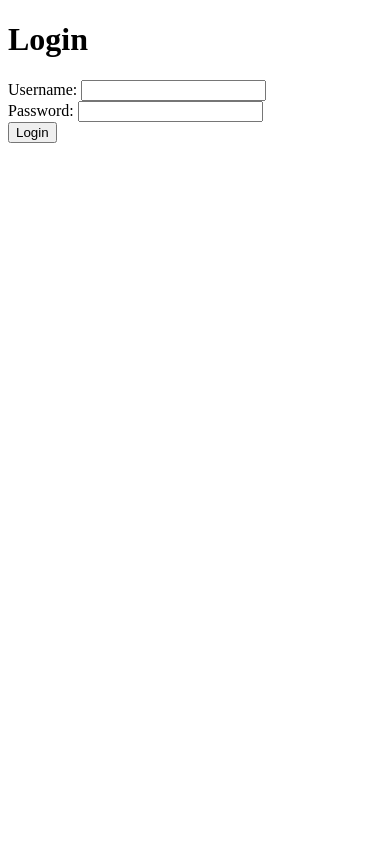
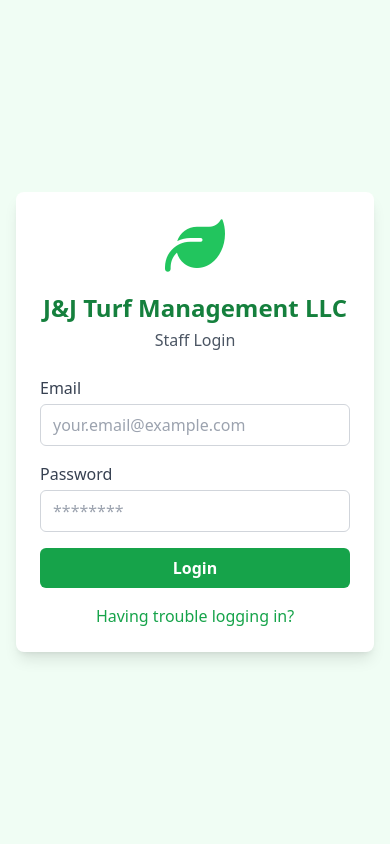
Before and after one commit to taskvera/jjturfs-admin, a PHP site: page /login in a window 390 px wide. Run offline with PHP 8.4, Linux system fonts and the light colour scheme; some libraries are stand-ins or nearby versions.

Commit message:
Working Login Router

```diff
--- a/app/Controllers/AuthController.php
+++ b/app/Controllers/AuthController.php
@@ -1,55 +1,194 @@
 <?php
-// app/Controllers/AuthController.php
 namespace App\Controllers;
 
 use Core\GlobalLogger;
+use App\Models\UserModel;
+use App\Security\SecurityManager;
+use App\Security\IpBlacklistCheck;
+use App\Security\RateLimitCheck;
 
-class AuthController {
+/**
+ * Class AuthController
+ *
+ * Handles authentication for both web and API/mobile requests. This controller:
+ * - Displays the login form.
+ * - Processes login submissions by running a series of pluggable security checks
+ *   before and after user credential validation.
+ * - Logs every significant step using the GlobalLogger.
+ * - Sets session variables and redirects users based on their type (staff vs. customer).
+ *
+ * @package App\Controllers
+ */
+class AuthController
+{
+    /**
+     * Global logger instance.
+     *
+     * @var GlobalLogger
+     */
     protected $logger;
 
     /**
-     * Constructor.
+     * User model instance for database interactions.
+     *
+     * @var UserModel
+     */
+    protected $userModel;
+
+    /**
+     * AuthController constructor.
+     *
+     * Initializes the logger and user model.
      *
      * @param GlobalLogger $logger A logger instance.
      */
-    public function __construct(GlobalLogger $logger) {
+    public function __construct(GlobalLogger $logger)
+    {
         $this->logger = $logger;
+        $this->logger->debug("AuthController constructed");
+        // Instantiate the user model (in production, consider using dependency injection)
+        $this->userModel = new UserModel();
     }
 
     /**
-     * Display the login form.
+     * Display the login form for web users.
+     *
+     * Logs the event and includes the login view.
+     *
+     * @return void
      */
-    public function showLogin() {
-        $this->logger->info("Displaying login page");
+    public function showLogin(): void
+    {
+        $this->logger->info("Displaying login form to web user");
         require_once __DIR__ . '/../Views/LoginView.php';
     }
 
     /**
      * Handle the login form submission.
+     *
+     * This method performs the following steps:
+     * 1. Logs the receipt of login data.
+     * 2. Instantiates the SecurityManager and registers pre-validation checks.
+     * 3. Runs pre-validation checks (e.g., IP blacklist, rate limiting).
+     * 4. Attempts to retrieve the user by email.
+     * 5. Validates the provided password.
+     * 6. Runs post-validation checks (e.g., account status, risk assessments).
+     * 7. On success, sets session variables and redirects the user based on their type.
+     * 8. On failure, logs the failure and displays the login form with an error message.
+     *
+     * @return void
      */
-    public function handleLogin() {
+    public function handleLogin(): void
+    {
         $this->logger->info("Processing login request");
 
-        $username = $_POST['username'] ?? '';
+        // Retrieve credentials from POST data.
+        $email = $_POST['email'] ?? '';
         $password = $_POST['password'] ?? '';
 
-        // For demonstration, we use hard-coded credentials.
-        if ($username === 'admin' && $password === 'password') {
-            $_SESSION['user_id'] = 1;
-            $this->logger->info("User logged in successfully", ['username' => $username]);
+        // Log the receipt of login credentials (exclude sensitive data).
+        $this->logger->debug("Received login credentials", ['email' => $email]);
+
+        // 1. Pre-Validation Checks: Instantiate SecurityManager and register pre-validation checks.
+        $securityManager = new SecurityManager($this->logger);
+        $securityManager->addCheck(new IpBlacklistCheck($this->logger));
+        $securityManager->addCheck(new RateLimitCheck($this->logger));
+        // Additional pre-validation checks (e.g., proxy detection, header validation) can be added here.
+
+        // Run pre-validation checks (user data not yet available).
+        $error = $securityManager->runChecks($_POST, null);
+        if ($error !== null) {
+            $this->logger->warn("Pre-validation security check failed", ['error' => $error]);
+            $this->handleLoginFailure($error);
+            return;
+        }
+
+        // 2. Credential Verification: Attempt to fetch the user by email.
+        $user = $this->userModel->findUserByEmail($email);
+        if (!$user) {
+            $this->logger->warn("User not found for email", ['email' => $email]);
+            $this->handleLoginFailure("Invalid email or password.");
+            return;
+        }
+
+        // Verify the provided password.
+        if (!password_verify($password, $user['password_hash'])) {
+            $this->logger->warn("Password verification failed", ['email' => $email]);
+            $this->handleLoginFailure("Invalid email or password.");
+            return;
+        }
+
+        // Log successful credential validation.
+        $this->logger->info("User authenticated successfully", [
+            'user_id'   => $user['id'],
+            'user_type' => $user['user_type']
+        ]);
+
+        // 3. Post-Validation Checks: Register additional checks that require user data.
+        // For example, you could add checks for account status, MFA enrollment, or risk assessment.
+        // $securityManager->addCheck(new UserStatusCheck($this->logger));
+        // $securityManager->addCheck(new AccountLockoutCheck($this->logger));
+        // $securityManager->addCheck(new MfaEnrollmentCheck($this->logger));
+        // For now, we reuse the same SecurityManager instance.
+        $error = $securityManager->runChecks($_POST, $user);
+        if ($error !== null) {
+            $this->logger->warn("Post-validation security check failed", ['error' => $error]);
+            $this->handleLoginFailure($error);
+            return;
+        }
+
+        // 4. All checks passed. For web login, set session variables.
+        $_SESSION['user_id'] = $user['id'];
+        $_SESSION['user_type'] = $user['user_type'];
+        $this->logger->info("Session established for user", [
+            'user_id'   => $user['id'],
+            'user_type' => $user['user_type']
+        ]);
+
+        // 5. Redirect the user based on their type.
+        if ($user['user_type'] === 'staff') {
+            $this->logger->info("Redirecting staff user to dashboard", ['user_id' => $user['id']]);
             header("Location: /dashboard");
-            exit();
+        } elseif ($user['user_type'] === 'customer') {
+            $this->logger->info("Redirecting customer user to portal", ['user_id' => $user['id']]);
+            header("Location: /customer-portal");
         } else {
-            $this->logger->warn("Login failed", ['username' => $username]);
-            $error = "Invalid username or password.";
-            require_once __DIR__ . '/../Views/LoginView.php';
+            $this->logger->error("Unknown user type encountered", [
+                'user_id'   => $user['id'],
+                'user_type' => $user['user_type']
+            ]);
+            $this->handleLoginFailure("Unknown user type encountered.");
+            return;
         }
+        exit();
     }
 
     /**
-     * Log the user out.
+     * Handle a failed login attempt.
+     *
+     * Logs the failure and displays the login view with an error message.
+     *
+     * @param string $error The error message to display.
+     * @return void
      */
-    public function logout() {
+    protected function handleLoginFailure(string $error): void
+    {
+        $this->logger->warn("Login failure encountered", ['error' => $error]);
+        // For web login, set the error message and display the login view.
+        $errorMessage = $error;
+        require_once __DIR__ . '/../Views/LoginView.php';
+        exit();
+    }
+
+    /**
+     * Log out the user.
+     *
+     * Clears the session and redirects to the login page.
+     *
+     * @return void
+     */
+    public function logout(): void
+    {
         $this->logger->info("Processing logout request");
         session_unset();
         session_destroy();
--- a/app/Views/LoginView.php
+++ b/app/Views/LoginView.php
@@ -2,18 +2,97 @@
 <!DOCTYPE html>
 <html lang="en">
 <head>
-    <meta charset="UTF-8">
-    <title>Login</title>
+  <meta charset="UTF-8" />
+  <meta name="viewport" content="width=device-width, initial-scale=1.0" />
+  <title>J&amp;J Turf Management LLC - Staff Login</title>
+  <!-- Tailwind CSS CDN -->
+  <script src="https://cdn.tailwindcss.com"></script>
+  <!-- Font Awesome CDN -->
+  <link rel="stylesheet" href="https://cdnjs.cloudflare.com/ajax/libs/font-awesome/6.4.2/css/all.min.css"/>
+
 </head>
-<body>
-    <h1>Login</h1>
+<body class="bg-green-50 min-h-screen flex items-center justify-center p-4">
+  <div class="bg-white shadow-lg rounded-lg p-6 w-full max-w-md">
+    <!-- Logo and Title -->
+    <div class="flex flex-col items-center mb-6">
+      <i class="fas fa-leaf text-green-500 text-6xl animate-spin-slow"></i>
+      <h1 class="mt-4 text-2xl font-bold text-green-700">J&amp;J Turf Management LLC</h1>
+      <p class="text-gray-600 mt-1">Staff Login</p>
+    </div>
+
+    <!-- Error Message (if any) -->
     <?php if (!empty($error)): ?>
-      <p style="color: red;"><?php echo htmlspecialchars($error); ?></p>
+      <div class="bg-red-100 border border-red-400 text-red-700 px-4 py-3 rounded mb-4" role="alert">
+        <span class="block sm:inline"><?php echo htmlspecialchars($error); ?></span>
+      </div>
     <?php endif; ?>
-    <form action="/login" method="post">
-        <label>Username: <input type="text" name="username" /></label><br>
-        <label>Password: <input type="password" name="password" /></label><br>
-        <button type="submit">Login</button>
+
+    <!-- Login Form -->
+    <form action="/login" method="post" class="space-y-4">
+      <div>
+        <label for="email" class="block text-gray-700">Email</label>
+        <input
+          type="email"
+          name="username"
+          id="email"
+          placeholder="your.email@example.com"
+          required
+          class="mt-1 block w-full px-3 py-2 border border-gray-300 rounded-md focus:outline-none focus:ring-green-500 focus:border-green-500"
+        />
+      </div>
+      <div>
+        <label for="password" class="block text-gray-700">Password</label>
+        <input
+          type="password"
+          name="password"
+          id="password"
+          placeholder="********"
+          required
+          class="mt-1 block w-full px-3 py-2 border border-gray-300 rounded-md focus:outline-none focus:ring-green-500 focus:border-green-500"
+        />
+      </div>
+      <button
+        type="submit"
+        class="w-full bg-green-600 hover:bg-green-700 text-white font-semibold py-2 rounded-md transition-colors duration-200"
+      >
+        Login
+      </button>
     </form>
+
+    <!-- Trouble Logging In Link -->
+    <div class="mt-4 text-center">
+      <a href="#" id="trouble-link" class="text-green-600 hover:underline">Having trouble logging in?</a>
+    </div>
+  </div>
+
+  <!-- Modal for Trouble Logging In -->
+  <div id="trouble-modal" class="fixed inset-0 bg-black bg-opacity-50 flex items-center justify-center hidden">
+    <div class="bg-white rounded-lg p-6 max-w-sm w-full mx-4">
+      <h2 class="text-xl font-bold text-green-700 mb-4">Trouble Logging In?</h2>
+      <p class="text-gray-700 mb-4">
+        If you're having trouble logging in, please contact your system administrator or call our support line at
+        <strong>(555) 123-4567</strong>.
+      </p>
+      <button id="close-modal" class="bg-green-600 hover:bg-green-700 text-white font-semibold py-2 px-4 rounded">
+        Close
+      </button>
+    </div>
+  </div>
+
+  <!-- Modal JavaScript -->
+  <script>
+    const troubleLink = document.getElementById('trouble-link');
+    const troubleModal = document.getElementById('trouble-modal');
+    const closeModal = document.getElementById('close-modal');
+
+    troubleLink.addEventListener('click', function(e) {
+      e.preventDefault();
+      troubleModal.classList.remove('hidden');
+    });
+
+    closeModal.addEventListener('click', function() {
+      troubleModal.classList.add('hidden');
+    });
+  </script>
 </body>
 </html>
--- a/config/config.php
+++ b/config/config.php
@@ -1,6 +1,6 @@
 <?php
 // config/config.php
 return [
-    'app_env'  => getenv('APP_ENV') ?: 'production',
+    'app_env'  => getenv('APP_ENV') ?: 'development',
     'log_file' => __DIR__ . '/../logs/app.log',
 ];
--- a/core/GlobalLogger.php
+++ b/core/GlobalLogger.php
@@ -93,9 +93,6 @@ class GlobalLogger {
         $logEntry = "[{$timestamp}] {$levelName}: {$message}{$debugInfo}" . PHP_EOL;
         file_put_contents($this->logFile, $logEntry, FILE_APPEND | LOCK_EX);
 
-        if ($this->environment === 'development') {
-            echo $logEntry;
-        }
     }
 
     // Public logging methods
--- a/public/index.php
+++ b/public/index.php
@@ -37,32 +37,30 @@ $router = new Router();
 // 7. Define routes based on authentication status
 $isLoggedIn = isset($_SESSION['user_id']);
 if ($isLoggedIn) {
-// If the user is logged in, define routes for accessing the dashboard.
-if ($isLoggedIn) {
-    // Route for the dashboard view (e.g., GET /dashboard)
+    // User is logged in.
+    // Define a route for the dashboard view.
     $router->add('GET', '/^\/dashboard$/', function() use ($logger) {
         $logger->info("Displaying dashboard for logged in user");
-        // Include the dashboard view file. Ensure this file exists.
         require_once __DIR__ . '/../app/Views/DashboardView.php';
     });
 
-    // Route the base URL ("/") to redirect to the dashboard.
+    // Define the base URL ("/") to redirect to the dashboard.
     $router->add('GET', '/^\/$/', function() use ($logger) {
         $logger->info("User is logged in; redirecting root URL to dashboard");
         header("Location: /dashboard");
         exit();
     });
 } else {
-    // If the user is not logged in, route the base URL ("/") to redirect to the login page.
+    // User is not logged in.
+    // Define the base URL ("/") to redirect to the login page.
     $router->add('GET', '/^\/$/', function() use ($logger) {
         $logger->info("User not logged in; redirecting root URL to login");
         header("Location: /login");
         exit();
     });
 }
-}
 
-// 8. Define authentication routes
+// 8. Define authentication routes (available regardless of login status)
 $authController = new AuthController($logger);
 $router->add('GET', '/^\/login$/', [$authController, 'showLogin']);
 $router->add('POST', '/^\/login$/', [$authController, 'handleLogin']);
```
Also changed, not shown: app/Security/IpBlacklistCheck.php (added, +63 -0 lines), app/Security/LoginCheckInterface.php (added, +25 -0 lines), app/Security/RateLimitCheck.php (added, +82 -0 lines), app/Security/SecurityManager.php (added, +65 -0 lines).
